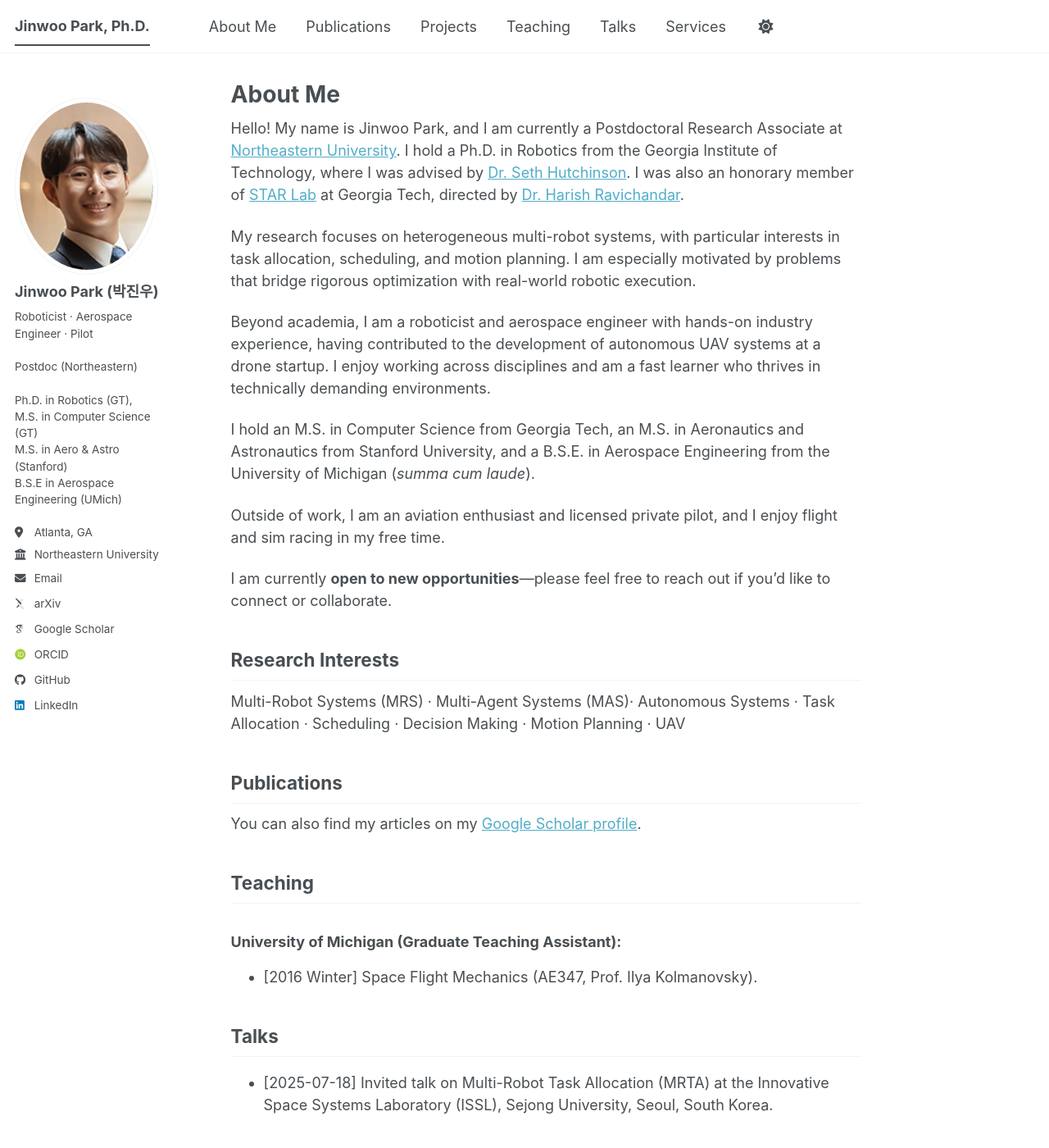
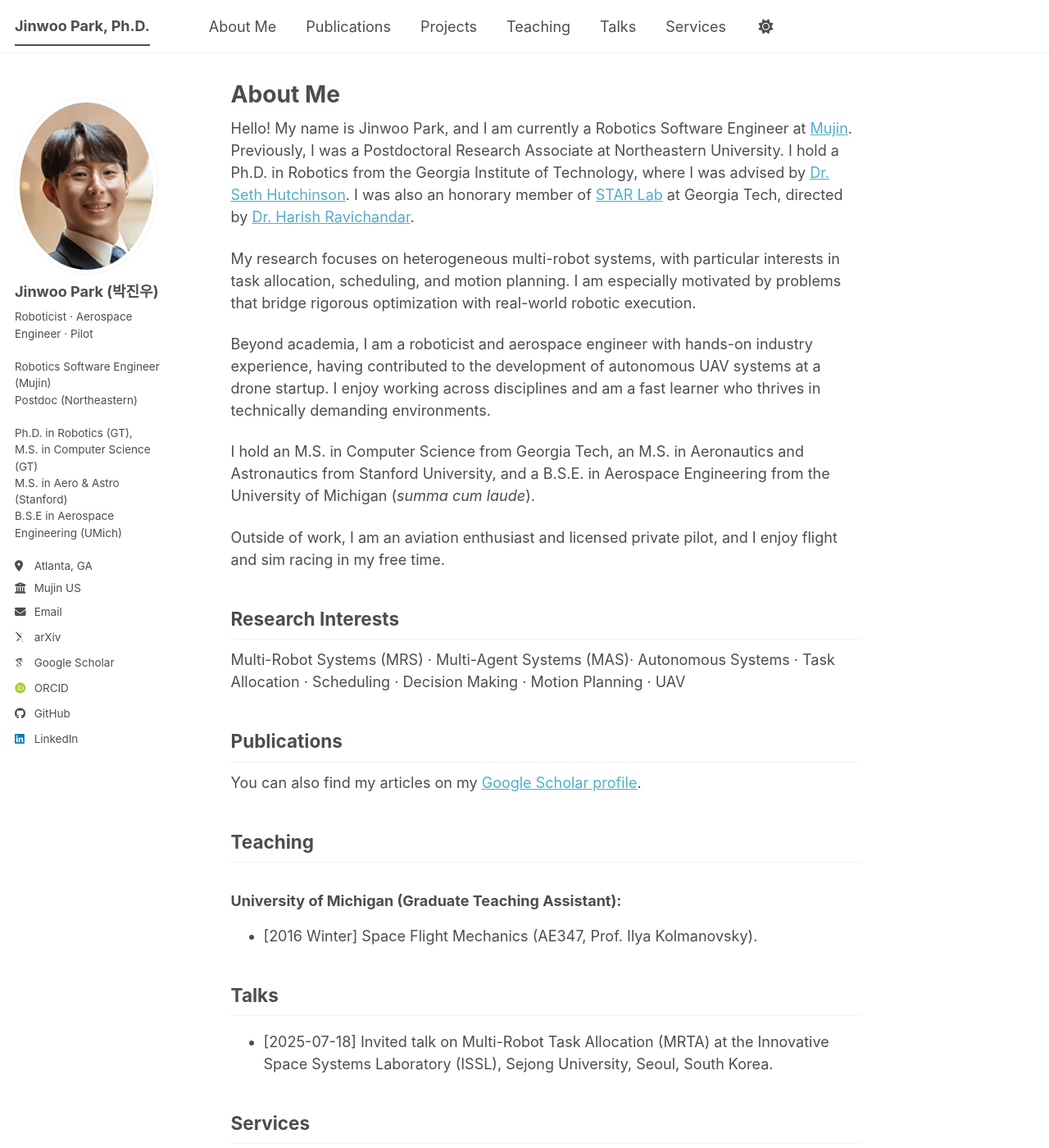
Before and after one commit to jinwoop/jinwoop.github.io, a Jekyll site: the page built from _pages/about.md, in a window 1280 px wide and 1400 px high. Shown: the whole window at 82% size. Built offline with Jekyll 4.4.1, drawn with Linux system fonts in a browser that asks for light colours; some web fonts are replaced; a script bundle is joined from its source files by our own code; library files that are not in the unit come from our copies; some of the changed text lies outside the part shown.

Commit message:
Update homepage: Mujin role, ICRA 2027 reviewer
Co-Authored-By: Claude Opus 5.5 <noreply@anthropic.com>
Claude-Session: https://claude.ai/code/session_01DE52M8fqefMfYuUJBiUxu8

```diff
--- a/_config.yml
+++ b/_config.yml
@@ -29,7 +29,8 @@ author:
   pronouns         : # "he/him" # example: "she/her"
   # bio              : "Roboticist · Computer Scientist · Aerospace Engineer · Pilot"
   bio              : "Roboticist · Aerospace Engineer · Pilot
-                      <br><br>Postdoc (Northeastern)
+                      <br><br>Robotics Software Engineer (Mujin)
+                      <br>Postdoc (Northeastern)
                       <br><br>Ph.D. in Robotics (GT),
                       <br>M.S. in Computer Science (GT)
                       <br>M.S. in Aero & Astro (Stanford)
@@ -41,7 +42,7 @@ author:
                       #<br>M.S. in Aero & Astro (Stanford)
                       #<br>B.S.E in Aerospace Engineering (UMich)"
   location         : "Atlanta, GA"
-  employer         : "Northeastern University"
+  employer         : "Mujin US"
   #uri              : # URL
   email            : "jinwoo.roger.park@gmail.com"
 
--- a/_pages/about.md
+++ b/_pages/about.md
@@ -8,7 +8,7 @@ redirect_from:
 ---
 
 <!-- ## About Me -->
-Hello! My name is Jinwoo Park, and I am currently a Postdoctoral Research Associate at [Northeastern University](https://www.northeastern.edu/). I hold a Ph.D. in Robotics from the Georgia Institute of Technology, where I was advised by [Dr. Seth Hutchinson](https://scholar.google.com/citations?user=-JPZ21IAAAAJ&hl=en). I was also an honorary member of [STAR Lab](https://star-lab.cc.gatech.edu/) at Georgia Tech, directed by [Dr. Harish Ravichandar](https://scholar.google.com/citations?user=d2HP6SMAAAAJ&hl=en).
+Hello! My name is Jinwoo Park, and I am currently a Robotics Software Engineer at [Mujin](https://mujin-corp.com/). Previously, I was a Postdoctoral Research Associate at Northeastern University. I hold a Ph.D. in Robotics from the Georgia Institute of Technology, where I was advised by [Dr. Seth Hutchinson](https://scholar.google.com/citations?user=-JPZ21IAAAAJ&hl=en). I was also an honorary member of [STAR Lab](https://star-lab.cc.gatech.edu/) at Georgia Tech, directed by [Dr. Harish Ravichandar](https://scholar.google.com/citations?user=d2HP6SMAAAAJ&hl=en).
 
 My research focuses on heterogeneous multi-robot systems, with particular interests in task allocation, scheduling, and motion planning. I am especially motivated by problems that bridge rigorous optimization with real-world robotic execution.
 
@@ -17,9 +17,6 @@ Beyond academia, I am a roboticist and aerospace engineer with hands-on industry
 I hold an M.S. in Computer Science from Georgia Tech, an M.S. in Aeronautics and Astronautics from Stanford University, and a B.S.E. in Aerospace Engineering from the University of Michigan (*summa cum laude*).
 
 Outside of work, I am an aviation enthusiast and licensed private pilot, and I enjoy flight and sim racing in my free time.
-
-I am currently **open to new opportunities**—please feel free to reach out if you’d like to connect or collaborate.
-
 
 ## Research Interests
 Multi-Robot Systems (MRS) · Multi-Agent Systems (MAS)· Autonomous Systems · Task Allocation · Scheduling · Decision Making · Motion Planning · UAV
```
Also changed, not shown: other parts of _pages/about.md (+1 -1 lines).
